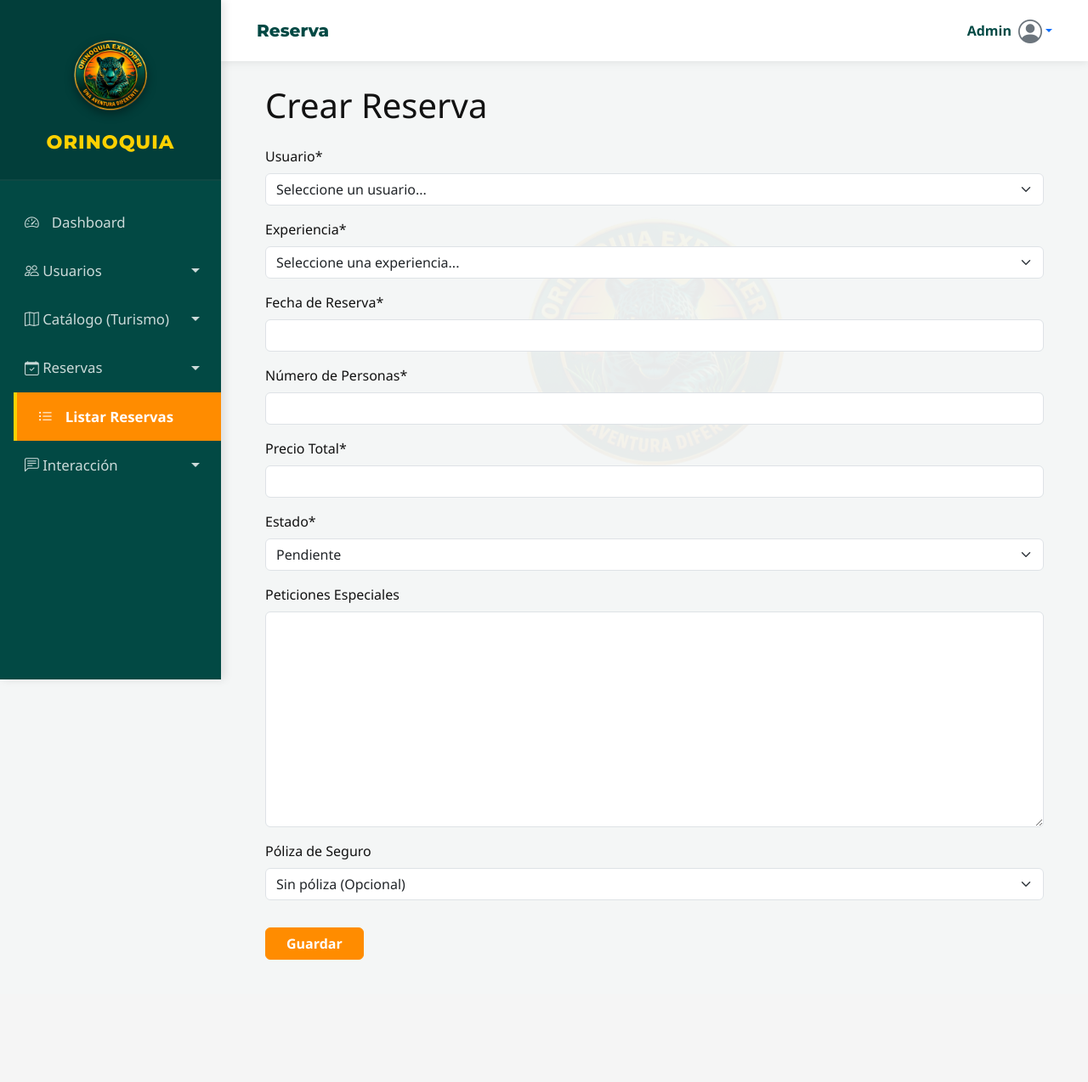
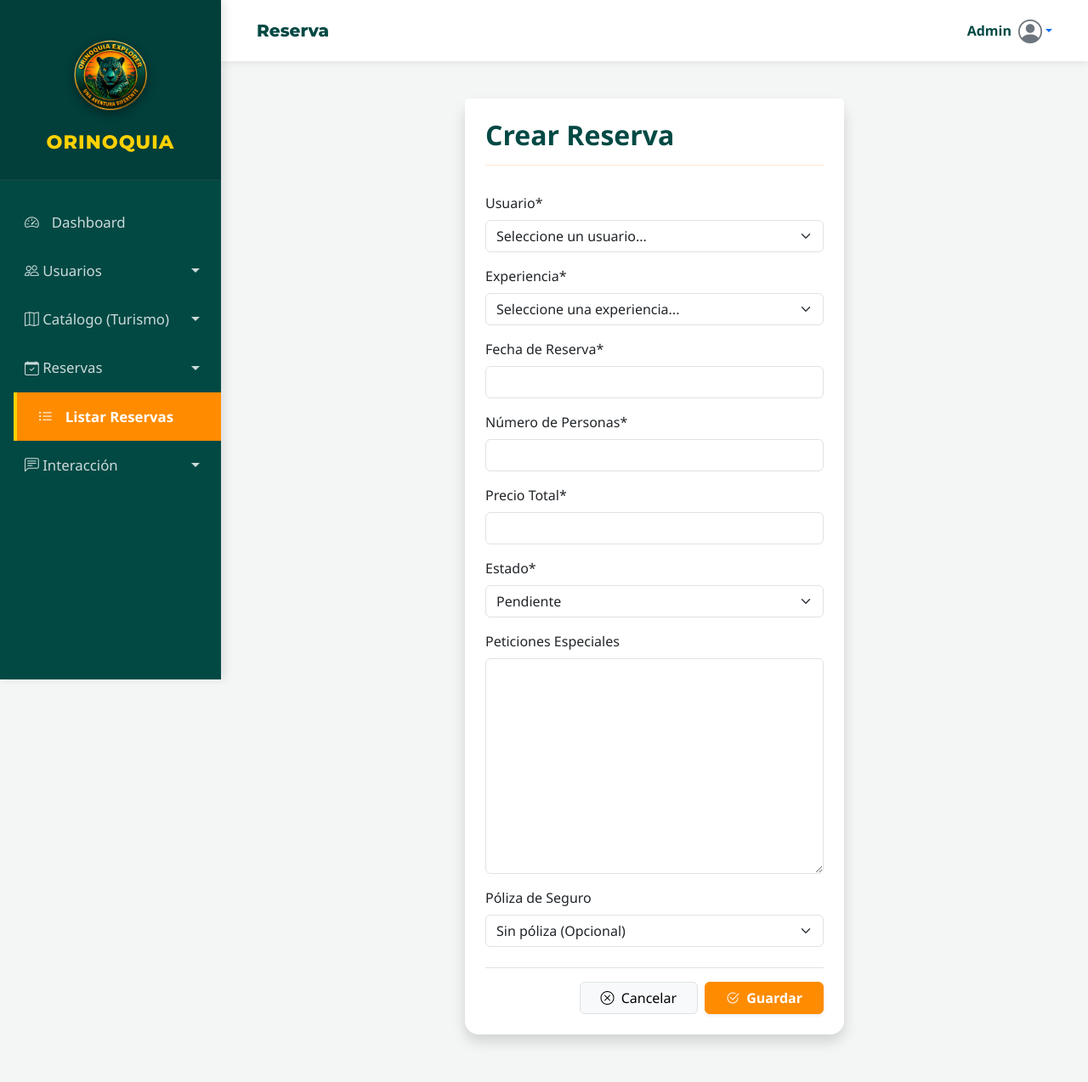
Before and after one commit to AntonyBotelloH/Orinoquia-Explorer, a Django app: page /reservas/reserva/crear/ in a window 1280 px wide. Shown: the whole page at 85% size. Before the commit the page ends 1130 px from the top, so only its background shows below. Run offline with Django 5.2, Linux system fonts and the light colour scheme; the visitor is signed in with stand-in values (Sample User, id 1); data that the repository does not hold is empty; some libraries are stand-ins or nearby versions.

Commit message:
feat: add base-creacion partial template for form creation views

```diff
--- a/templates/partials/base-creacion.html
+++ b/templates/partials/base-creacion.html
@@ -1,17 +1,37 @@
 {% extends 'partials/base-admin.html' %}
 {% load static %}
+{% load crispy_forms_tags %}
 
-{% load crispy_forms_tags %}
 {% block content %}
-    <div class="container-lg">
-        <div class="row">
-            <div class="col-12">
-                <h1 class="mb-4 text-orinoquia-primary">{{accion}} {{titulo}}</h1>
-                <form method="post" enctype="multipart/form-data" novalidate>
-                    {% csrf_token %}
-                    {{ form|crispy }}
-                    <button type="submit" class="btn btn-primary mt-3 px-4">Guardar</button>
-                </form>
+    <div class="container-fluid py-3">
+        <div class="row justify-content-center">
+            <div class="col-12 col-md-10 col-lg-8 col-xl-6">
+
+                <div class="card shadow border-0 rounded-4">
+                    <div class="card-header bg-white border-bottom-0 pt-4 pb-2 px-4">
+                        <h2 class="fw-bold mb-0" style="color: var(--brand-primary);">
+                            {{accion}} {{titulo}}
+                        </h2>
+                        <hr style="border-color: var(--brand-secondary); opacity: 0.2;">
+                    </div>
+
+                    <div class="card-body px-4 pb-4 pt-2">
+                        <form method="post" enctype="multipart/form-data" novalidate>
+                            {% csrf_token %}
+                            {{ form|crispy }}
+
+                            <div class="d-flex justify-content-end gap-2 mt-4 pt-3 border-top">
+                                <a href="javascript:history.back()" class="btn btn-light px-4 border">
+                                    <i class="bi bi-x-circle me-1"></i> Cancelar
+                                </a>
+                                <button type="submit" class="btn btn-primary px-4 shadow-sm fw-bold">
+                                    <i class="bi bi-check2-circle me-1"></i> Guardar
+                                </button>
+                            </div>
+                        </form>
+                    </div>
+                </div>
+
             </div>
         </div>
     </div>
```
